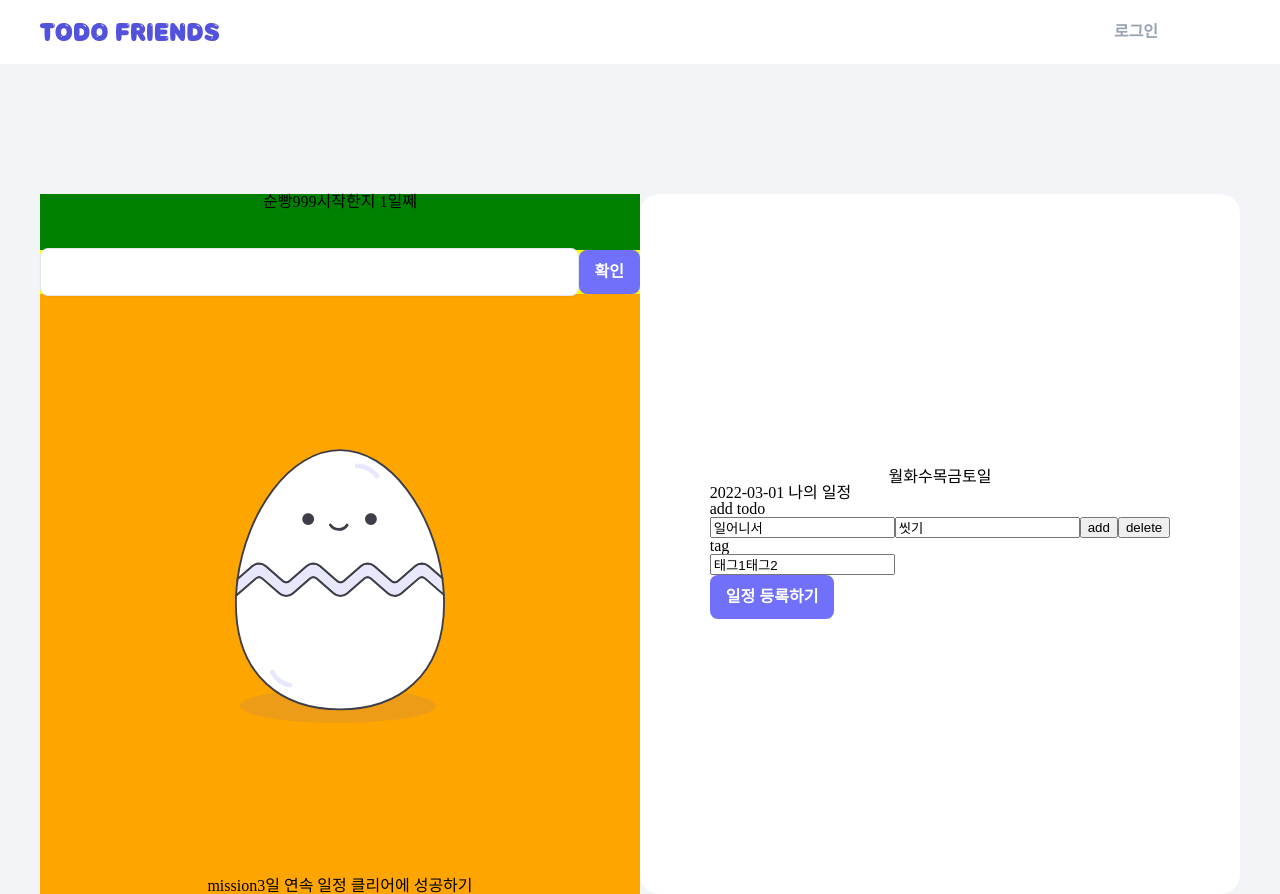
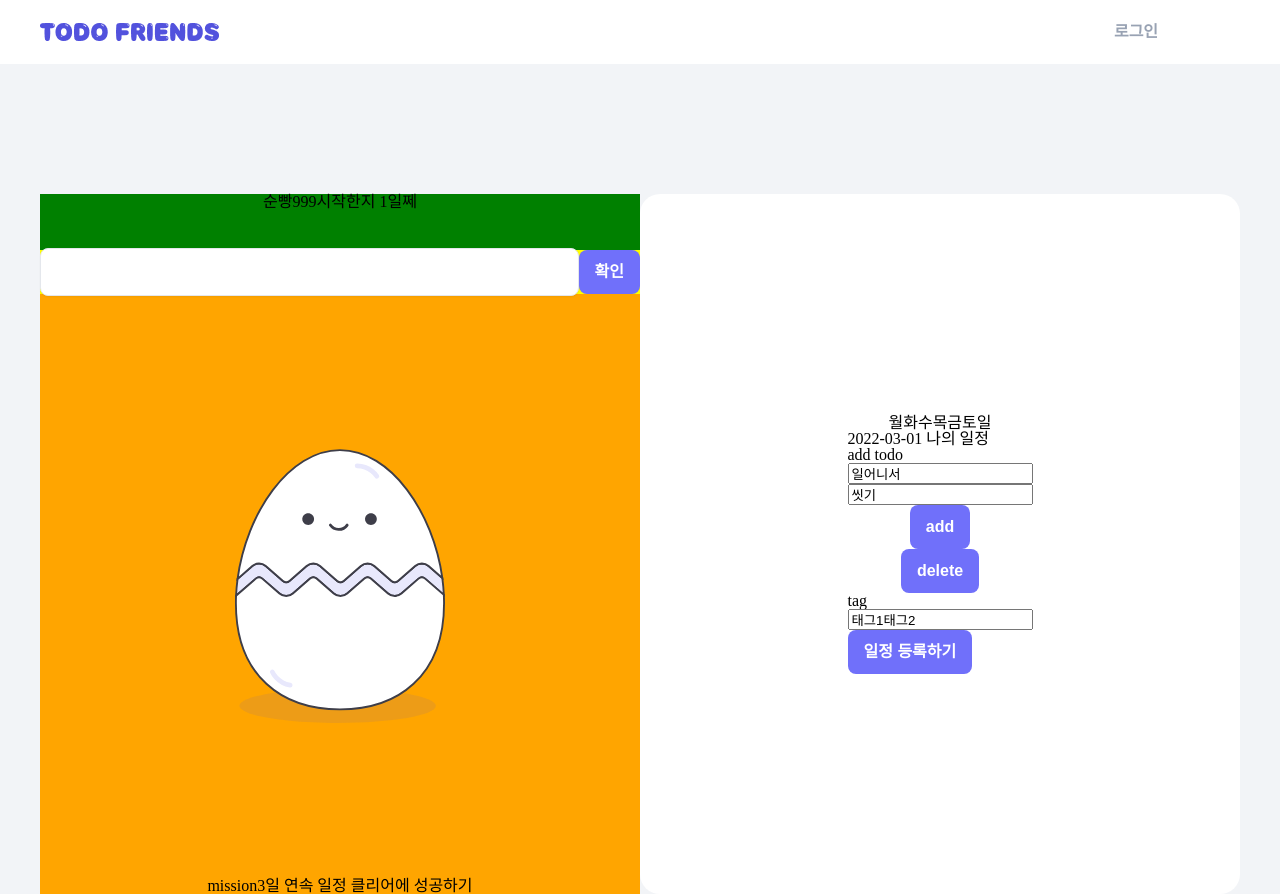
Before and after one commit to side-todo-project/front, a Next.js app: page /mypage in a window 1280 px wide. Both pictures are taken after a click on the button "일정 등록하기". Built offline with nearby package versions, Linux system fonts and the light colour scheme; no server answers; a web font is replaced by a local one.

Commit message:
#9 Refactor-[configSchedule 리팩토링]

```diff
--- a/components/mypage/ConfigSchedule.tsx
+++ b/components/mypage/ConfigSchedule.tsx
@@ -1,24 +1,34 @@
+import { random } from 'lodash';
 import { IScheduleCreateForm } from '@/types/schedule';
 import React, { useState } from 'react';
 import Button from '@/components/common/Button';
-import ScheduleTodoInput from '@/components/mypage/ScheduleTodoInput';
 import { createSchedule } from '@/api/client';
-import TagInput from './TagInput';
+import styled from 'styled-components';
+import { FlexBox } from '@/styles/Utils';
+import TagInput from '@/components/mypage/TagInput';
 
-const defaultMockData: IScheduleCreateForm = {
-  scheduleDate: '2022-03-01',
-  schedule: [
-    {
-      when: '일어니서',
-      what: '씻기',
-    },
-  ],
-  isPrivate: true,
-  tags: ['태그1', '태그2'],
+// create key
+const createTodoKey = () => {
+  return random(1000, 9999);
 };
+
+/* ---------------------------------- 임시 추가 --------------------------------- */
+const WhenInput = styled.input``;
+
+const WhatInput = styled.input``;
+
+interface IProps {
+  initialData: IScheduleCreateForm;
+}
+
 // 스케줄 생성/수정
-const ConfigSchedule = () => {
-  const [form, setForm] = useState<IScheduleCreateForm>(defaultMockData);
+const ConfigSchedule = ({ initialData }: IProps) => {
+  const [form, setForm] = useState<IScheduleCreateForm>(() => ({
+    ...initialData,
+    schedule: initialData.schedule.map((item) => {
+      return { ...item, key: createTodoKey() };
+    }),
+  }));
 
   const onAdd = () => {
     setForm({
@@ -48,13 +58,12 @@ const ConfigSchedule = () => {
       <div>
         <p>add todo</p>
         {form.schedule.map((item) => (
-          <ScheduleTodoInput
-            key={`${item.when}-${item.what}`}
-            when={item.when}
-            what={item.what}
-            onAdd={onAdd}
-            onRemove={onRemove}
-          />
+          <FlexBox dir="column" key={item.key}>
+            <WhenInput value={item.when} />
+            <WhatInput value={item.what} />
+            <Button onClick={onAdd}>add</Button>
+            <Button onClick={onRemove}>delete</Button>
+          </FlexBox>
         ))}
       </div>
       <div>
--- a/components/mypage/EmptySchedule.tsx
+++ b/components/mypage/EmptySchedule.tsx
@@ -1,7 +1,21 @@
 import { FlexBox } from '@/styles/Utils';
 import Button from '@/components/common/Button';
 import React, { useState } from 'react';
+import { IScheduleCreateForm } from '@/types/schedule';
 import ConfigSchedule from './ConfigSchedule';
+
+const initialData: IScheduleCreateForm = {
+  scheduleDate: '2022-03-01',
+  schedule: [
+    {
+      when: '일어니서',
+      what: '씻기',
+    },
+  ],
+  isPrivate: true,
+  tags: ['태그1', '태그2'],
+};
+
 
 // 저장된 일정 없을때
 const EmptySchedule = () => {
@@ -11,7 +25,7 @@ const EmptySchedule = () => {
     setIsConfigMode(true);
   };
 
-  if (isConfigMode) return <ConfigSchedule />;
+  if (isConfigMode) return <ConfigSchedule initialData={initialData} />;
 
   return (
     <FlexBox dir="row">
--- a/components/mypage/Schedule.tsx
+++ b/components/mypage/Schedule.tsx
@@ -5,13 +5,13 @@ import ConfigSchedule from './ConfigSchedule';
 /**
  * 등록된 일정
  */
-const Schedule = () => {
+const Schedule = ({data}) => {
   const [isConfigMode, setIsConfigMode] = useState(false);
   const onClickToConfig = () => {
     setIsConfigMode(true);
   };
 
-  if (isConfigMode) return <ConfigSchedule />;
+  if (isConfigMode) return <ConfigSchedule initialData={data}/>;
 
   return (
     <div>
--- a/pages/mypage.tsx
+++ b/pages/mypage.tsx
@@ -7,7 +7,7 @@ import EmptySchedule from '@/components/mypage/EmptySchedule';
 import UserStatusView from '@/components/mypage/UserInfo';
 import DateView from '@/views/mypage/DateView';
 import useScheduleQuery from '@/hooks/query/useScheduleQuery';
-import RegisteredSchedule from '@/components/mypage/Schedule';
+import Schedule from '@/components/mypage/Schedule';
 
 const ContainerBox = styled(FlexBox).attrs({ dir: 'row' })`
   width: 100%;
@@ -31,7 +31,7 @@ const Mypage = () => {
       {/* 우측 */}
       <ScheduleFlexBox>
         <DateView />
-        <div>{isEmpty ? <RegisteredSchedule /> : <EmptySchedule />}</div>
+        <div>{isEmpty ? <Schedule data={data} /> : <EmptySchedule />}</div>
       </ScheduleFlexBox>
     </ContainerBox>
   );
--- a/types/schedule.ts
+++ b/types/schedule.ts
@@ -12,6 +12,7 @@ export interface ISchedule {
 
 // 일정 1개 타입
 export interface IScheduleItem {
+  key?: number; // key
   when: string; // 언제
   what: string; // 무엇을
 }
```
